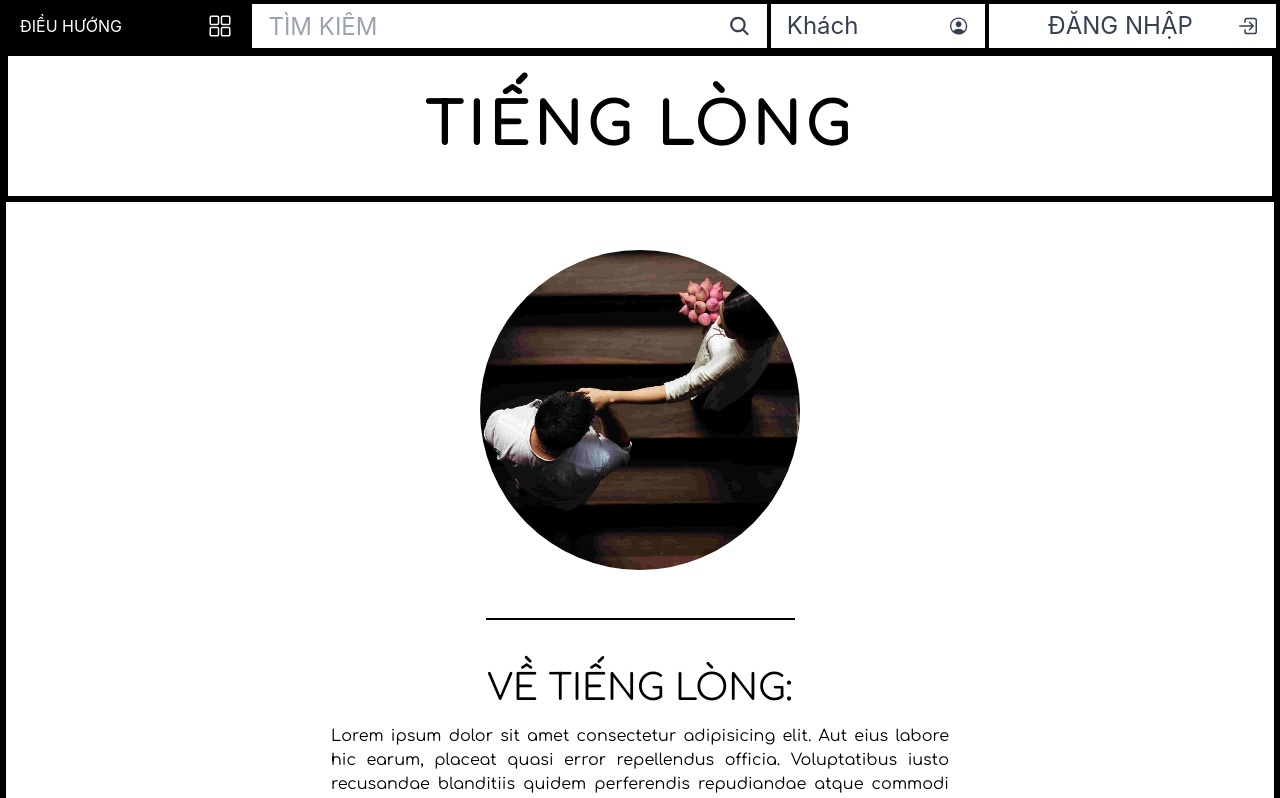
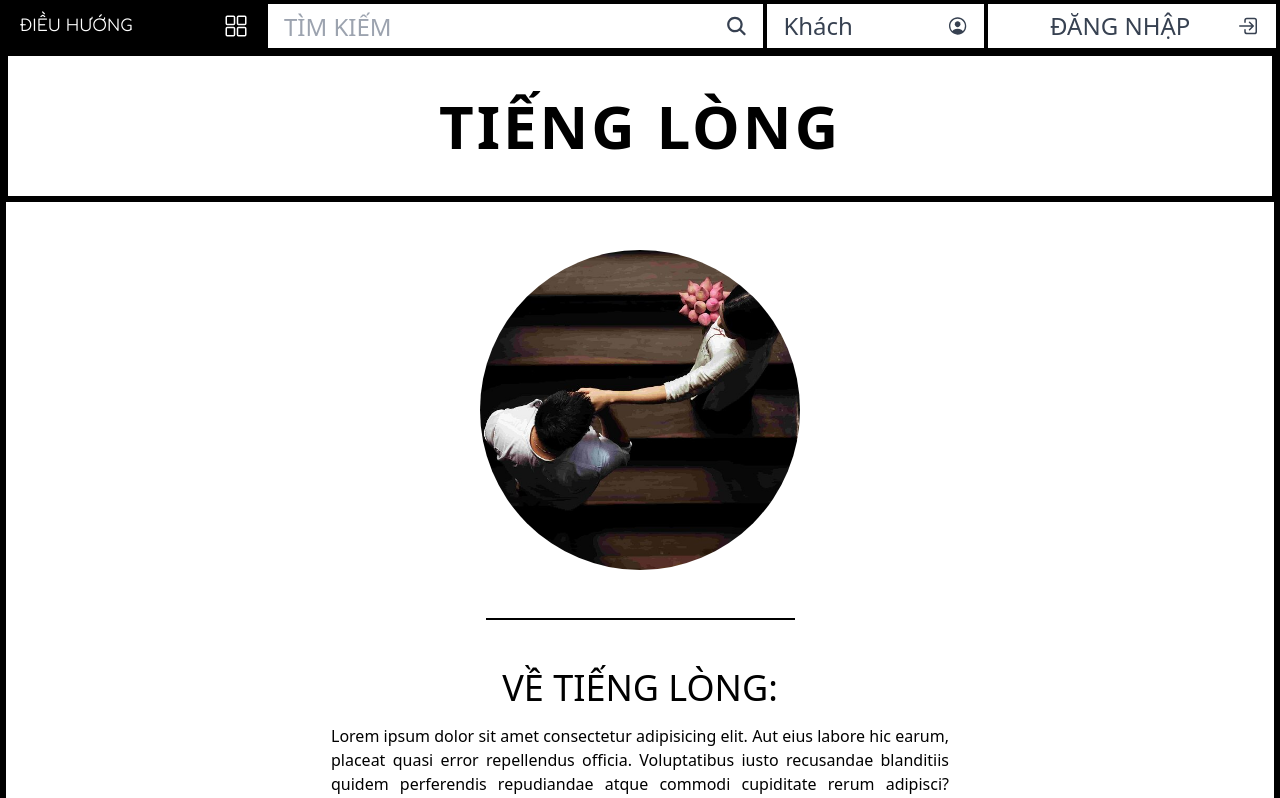
Before and after one commit to trinhgiaphuc/tienglong, a Next.js app: page /about in a window 1280 px wide. Shown: the top 798 px of the page. Built offline with nearby package versions, Linux system fonts and the light colour scheme; no server answers.

Commit message:
modify font 3

```diff
--- a/components/navigation/Navigation.jsx
+++ b/components/navigation/Navigation.jsx
@@ -17,7 +17,7 @@ const Navigation = () => {
   const { user, username, status } = useAuth();
 
   return (
-    <nav className="navbar h-12 z-50 sticky top-0 left-0 font-sans">
+    <nav className="navbar h-12 z-50 sticky top-0 left-0">
       <NavigationLink role={user?.role} />
 
       <div className="navbar__item bg-white px-4 flex-grow">
@@ -46,7 +46,7 @@ const Navigation = () => {
 };
 
 const NavigationLink = ({ role }) => (
-  <div className="flex items-center font-sans justify-between lg:flex-grow relative text-white bg-black px-4 group">
+  <div className="flex items-center font-ole justify-between lg:flex-grow relative text-white bg-black px-4 group">
     <h2 className="hidden uppercase lg:block prose text-white">điều hướng</h2>
     <IoGridOutline className="prose lg:prose-xl xl:prose-2xl text-white group-hover:rotate-[180deg] transition-all duration-1000" />
     <div className="bg-black prose md:prose-li:m-0 text-white w-screen h-screen lg:w-full lg:h-auto absolute bottom-0 left-0 -z-10 opacity-0 group-hover:translate-y-full group-hover:opacity-100 transition-all duration-300 ease-in">
--- a/pages/_document.js
+++ b/pages/_document.js
@@ -7,7 +7,11 @@ const MyDocument = () => {
         <link rel="shortcut icon" href="/assets/logo.jpg" />
 
         <link rel="preconnect" href="https://fonts.googleapis.com" />
-        <link rel="preconnect" href="https://fonts.gstatic.com" crossOrigin />
+        <link
+          rel="preconnect"
+          href="https://fonts.gstatic.com"
+          crossOrigin="true"
+        />
         <link
           href="https://fonts.googleapis.com/css2?family=Space+Mono:wght@400;700&display=swap"
           rel="stylesheet"
--- a/styles/globals.css
+++ b/styles/globals.css
@@ -8,7 +8,7 @@
   }
 
   body {
-    @apply my-border bg-white overflow-x-hidden font-ole;
+    @apply my-border bg-white overflow-x-hidden;
   }
 
   /* #__next {
--- a/tailwind.config.js
+++ b/tailwind.config.js
@@ -5,15 +5,25 @@ module.exports = {
     './components/**/*.{js,ts,jsx,tsx}',
   ],
   theme: {
-    extend: {},
-    fontFamily: {
-      sans: [
-        '-apple-system, BlinkMacSystemFont, "Segoe UI", Roboto, "Helvetica Neue", Arial, "Noto Sans", sans-serif, "Apple Color Emoji", "Segoe UI Emoji", "Segoe UI Symbol", "Noto Color Emoji"',
-      ],
-      mono: ['"Space Mono"', 'monospace'],
-      ole: [
-        '"Comfortaa",-apple-system, BlinkMacSystemFont, "Segoe UI", Roboto, "Helvetica Neue", Arial, "Noto Sans", sans-serif, "Apple Color Emoji", "Segoe UI Emoji", "Segoe UI Symbol", "Noto Color Emoji"',
-      ],
+    extend: {
+      fontFamily: {
+        mono: ['"Space Mono"', 'monospace'],
+        ole: [
+          'Comfortaa',
+          '-apple-system',
+          'BlinkMacSystemFont',
+          'Segoe UI',
+          'Roboto',
+          'Helvetica Neue',
+          'Arial',
+          'Noto Sans',
+          'sans-serif',
+          'Apple Color Emoji',
+          'Segoe UI Emoji',
+          'Segoe UI Symbol',
+          'Noto Color Emoji',
+        ],
+      },
     },
   },
   plugins: [require('@tailwindcss/typography')],
```
